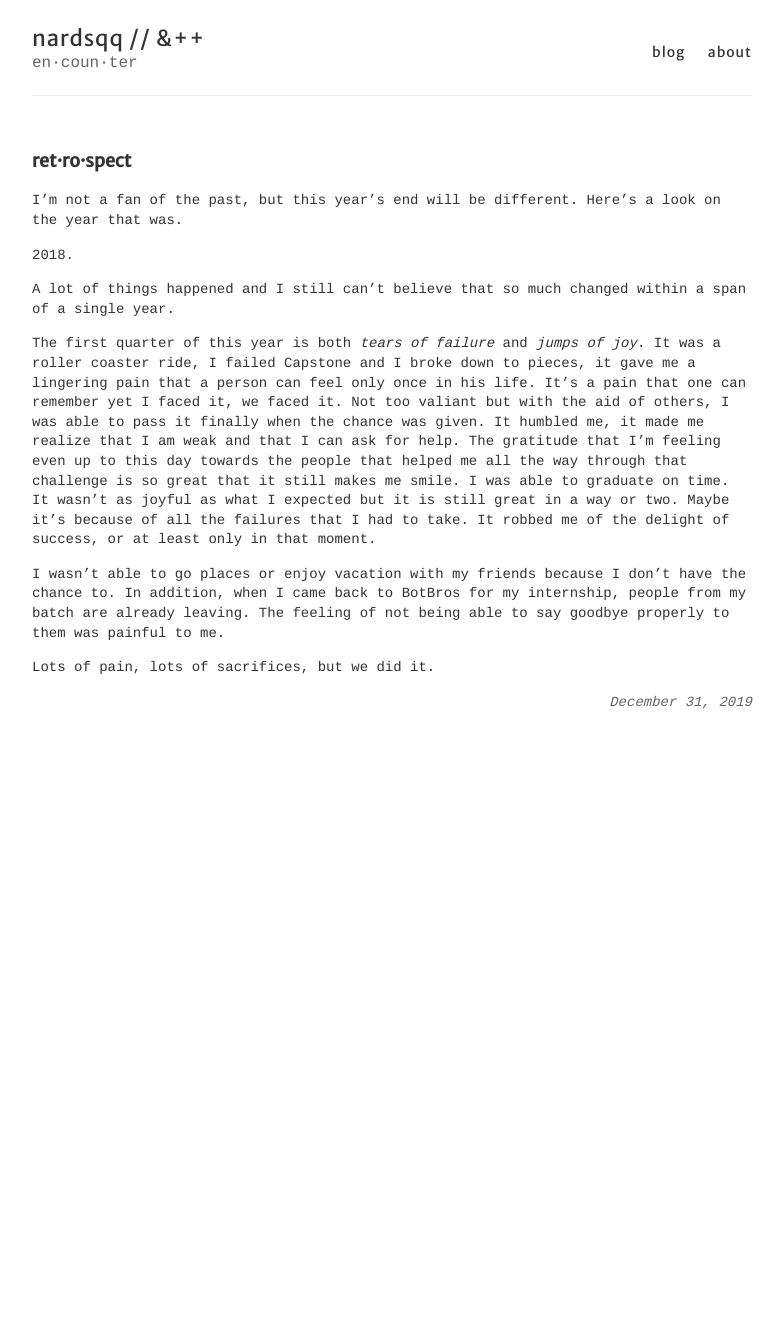
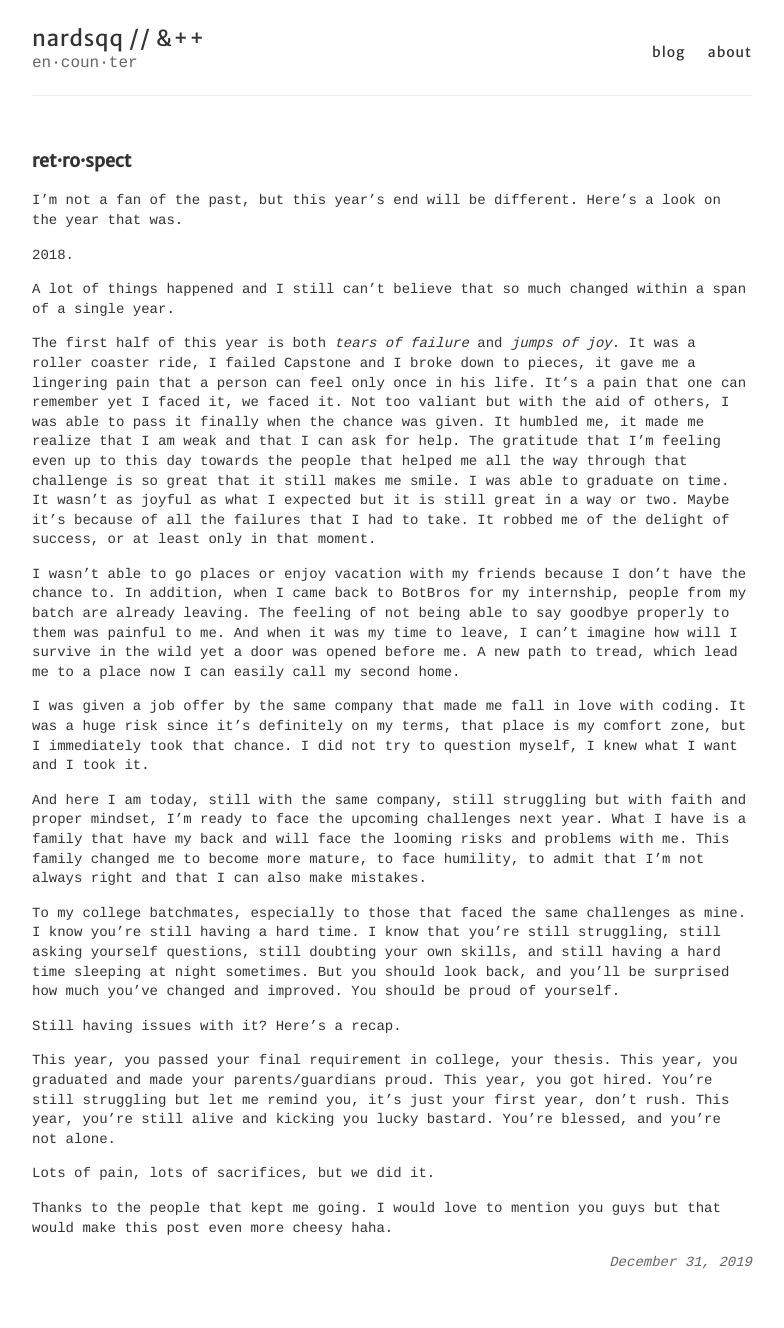
Before and after one commit to nardsqq/nardsqq.github.io, a Jekyll site: the page built from _posts/2019-12-31-retrospect.md, in a window 1280 px wide. Shown: the whole page, without its empty margins (248-1032 px from the left). Built offline with Jekyll 4.4.1, drawn with Linux system fonts in a browser that asks for light colours; before the commit the page ends 900 px from its top, so only the background shows below that.

Commit message:
Bye, 2018

```diff
--- a/_posts/2019-12-31-retrospect.md
+++ b/_posts/2019-12-31-retrospect.md
@@ -9,7 +9,7 @@ I'm not a fan of the past, but this year's end will be different. Here's a look
 
 A lot of things happened and I still can't believe that so much changed within a span of a single year.
 
-The first quarter of this year is both _tears of failure_ and _jumps of joy_. It was a roller coaster ride,
+The first half of this year is both _tears of failure_ and _jumps of joy_. It was a roller coaster ride,
 I failed Capstone and I broke down to pieces, it gave me a lingering pain that a person can feel only once
 in his life. It's a pain that one can remember yet I faced it, we faced it. Not too valiant but with the aid
 of others, I was able to pass it finally when the chance was given. It humbled me, it made me realize that
@@ -21,6 +21,32 @@ that moment.
 
 I wasn't able to go places or enjoy vacation with my friends because I don't have the chance to. In addition,
 when I came back to BotBros for my internship, people from my batch are already leaving. The feeling of not being
-able to say goodbye properly to them was painful to me.
+able to say goodbye properly to them was painful to me. And when it was my time to leave, I can't imagine how
+will I survive in the wild yet a door was opened before me. A new path to tread, which lead me to a place now I
+can easily call my second home.
+
+I was given a job offer by the same company that made me fall in love with coding. It was a huge risk since it's
+definitely on my terms, that place is my comfort zone, but I immediately took that chance. I did not try to
+question myself, I knew what I want and I took it.
+
+And here I am today, still with the same company, still struggling but with faith and proper mindset, I'm ready
+to face the upcoming challenges next year. What I have is a family that have my back and will face the looming
+risks and problems with me. This family changed me to become more mature, to face humility, to admit that I'm
+not always right and that I can also make mistakes.
+
+To my college batchmates, especially to those that faced the same challenges as mine. I know you're still having
+a hard time. I know that you're still struggling, still asking yourself questions, still doubting your own skills,
+and still having a hard time sleeping at night sometimes. But you should look back, and you'll be surprised how
+much you've changed and improved. You should be proud of yourself.
+
+Still having issues with it? Here's a recap.
+
+This year, you passed your final requirement in college, your thesis.
+This year, you graduated and made your parents/guardians proud.
+This year, you got hired. You're still struggling but let me remind you, it's just your first year, don't rush.
+This year, you're still alive and kicking you lucky bastard. You're blessed, and you're not alone.
 
 Lots of pain, lots of sacrifices, but we did it.
+
+Thanks to the people that kept me going. I would love to mention you guys but that would make this post even
+more cheesy haha.
```
